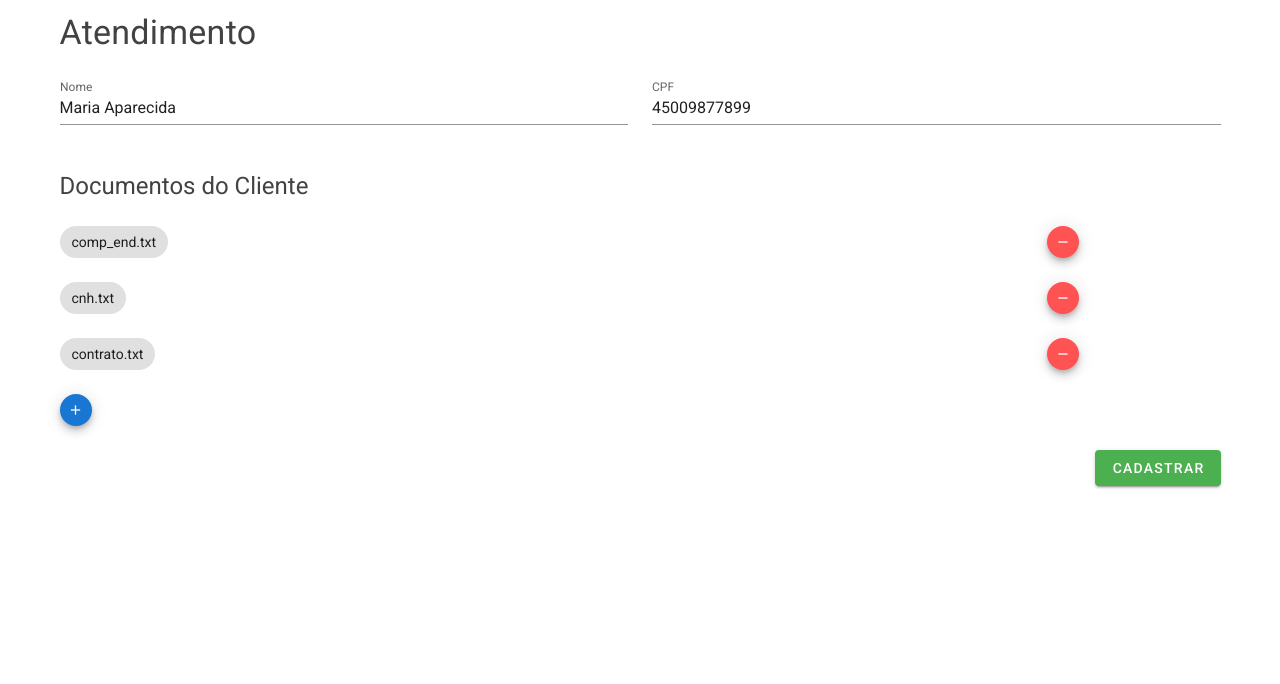
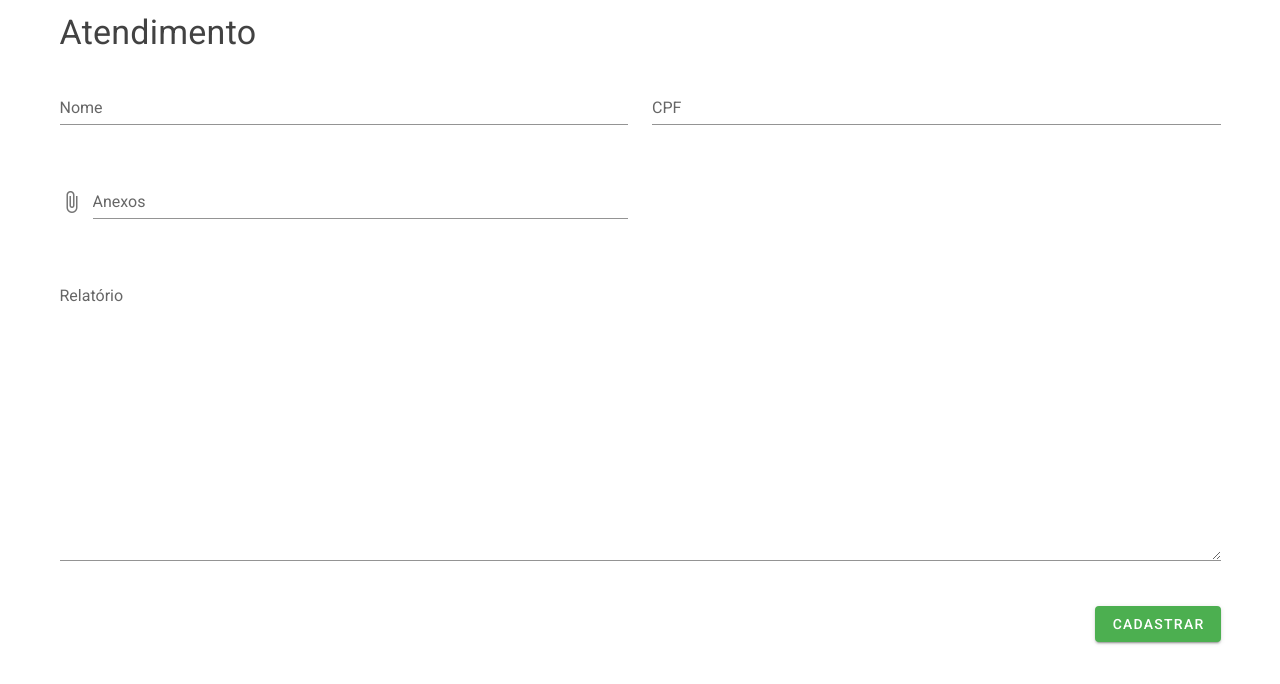
Before and after one commit to sleonardoaugusto/lavocat_frontend, a Vue app: page /form in a window 1280 px wide. Shown: the top 684 px of the page. Built offline with nearby package versions, Linux system fonts and the light colour scheme.

Commit message:
Test fix and refactor

```diff
--- a/src/views/AttendanceForm/index.vue
+++ b/src/views/AttendanceForm/index.vue
@@ -20,57 +20,24 @@
           :error-messages="errorMessage('document_id')"
         />
       </v-col>
+      <v-col cols="12" md="6" sm="12">
+        <v-file-input
+          id="attachments"
+          ref="attachments"
+          label="Anexos"
+          v-model="form.attachments"
+          multiple
+          chips
+        />
+      </v-col>
     </v-row>
-    <BaseHeading text="Documentos do Cliente" tag="h5"/>
     <v-row>
-      <v-col>
-        <template v-for="(d, i) in form.attachments">
-          <v-row :key="d.id" align="center">
-            <v-col v-if="!d.added" cols="10">
-              <v-chip>
-                {{ d.doc.name }}
-              </v-chip>
-            </v-col>
-            <v-col v-else cols="10">
-              <v-file-input
-                :id="`attachment-${i}`"
-                :ref="`attachment-${i}`"
-                label="Anexo"
-                v-model="d.doc"
-                multiple
-                chips
-              />
-            </v-col>
-            <v-col>
-              <v-btn
-                id="remove-document"
-                fab
-                x-small
-                color="error"
-                @click="delField(d.id)"
-              >
-                <v-icon small>
-                  mdi-minus
-                </v-icon>
-              </v-btn>
-            </v-col>
-          </v-row>
-        </template>
-        <v-row>
-          <v-col>
-            <v-btn
-              id="add-document"
-              fab
-              x-small
-              color="primary"
-              @click="addField"
-            >
-              <v-icon small>
-                mdi-plus
-              </v-icon>
-            </v-btn>
-          </v-col>
-        </v-row>
+      <v-col cols="12">
+        <v-textarea
+          label="Relatório"
+          value=""
+          rows="10"
+        />
       </v-col>
     </v-row>
     <v-row>
@@ -99,7 +66,7 @@ export default {
     form: {
       name: null,
       document_id: null,
-      attachments: [{ doc: null, id: Math.random() }]
+      attachments: []
     }
   }),
   validations: {
@@ -108,37 +75,11 @@ export default {
       document_id: { required }
     }
   },
-  created() {
-    this.form = { ...this.getData() }
-  },
   methods: {
-    getData() {
-      return {
-        name: 'Maria Aparecida',
-        document_id: 45009877899,
-        attachments: [
-          { id: 1, doc: new File(['comp_end'], 'comp_end.txt') },
-          { id: 2, doc: new File(['cnh'], 'cnh.txt') },
-          { id: 3, doc: new File(['contrato'], 'contrato.txt') }
-        ]
-      }
-    },
-    addField() {
-      this.form.attachments.push({ doc: null, id: Math.random(), added: true })
-    },
-    delField(key) {
-      this.form.attachments = this.form.attachments.filter(doc => doc.id !== key)
-    },
     async submit() {
-      function parseAttachments(attachments) {
-        return attachments.map(att => att.doc)
-      }
-
       this.touch()
       if (this.formIsReady) {
-        const attachments = parseAttachments(this.form.attachments)
-        const data = { ...this.form, attachments }
-        await services.auth.create(data)
+        await services.auth.create(this.form)
       }
     }
   }
```
Also changed, not shown: 2 other files (tests, documents, lock files or other folders).
